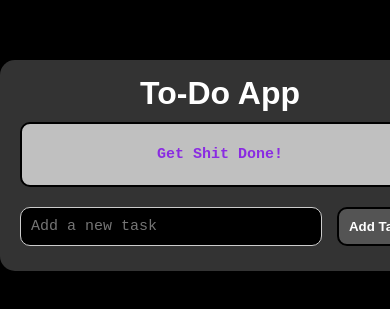
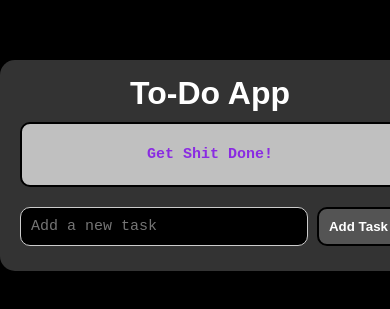
Before and after one commit to Ulrik-Matemu/To-Do-App, a plain HTML site: page index.html in a window 390 px wide. Shown: the part 257-566 px from the top of the page. Drawn offline with Linux system fonts and the light colour scheme.

Commit message:
Adjusted container for mobile view

```diff
--- a/style.css
+++ b/style.css
@@ -30,6 +30,12 @@ body {
     z-index: 0;
 }
 
+@media (max-width: 460px) {
+    .container {
+        width: 380px;
+    }
+}
+
 h1 {
     margin-top: 10px;
     margin-bottom: 10px;
@@ -46,6 +52,8 @@ h1 {
     margin-bottom: 20px;
     background-color: silver;
 }
+
+
 
 #quote {
     text-align: center;
```
